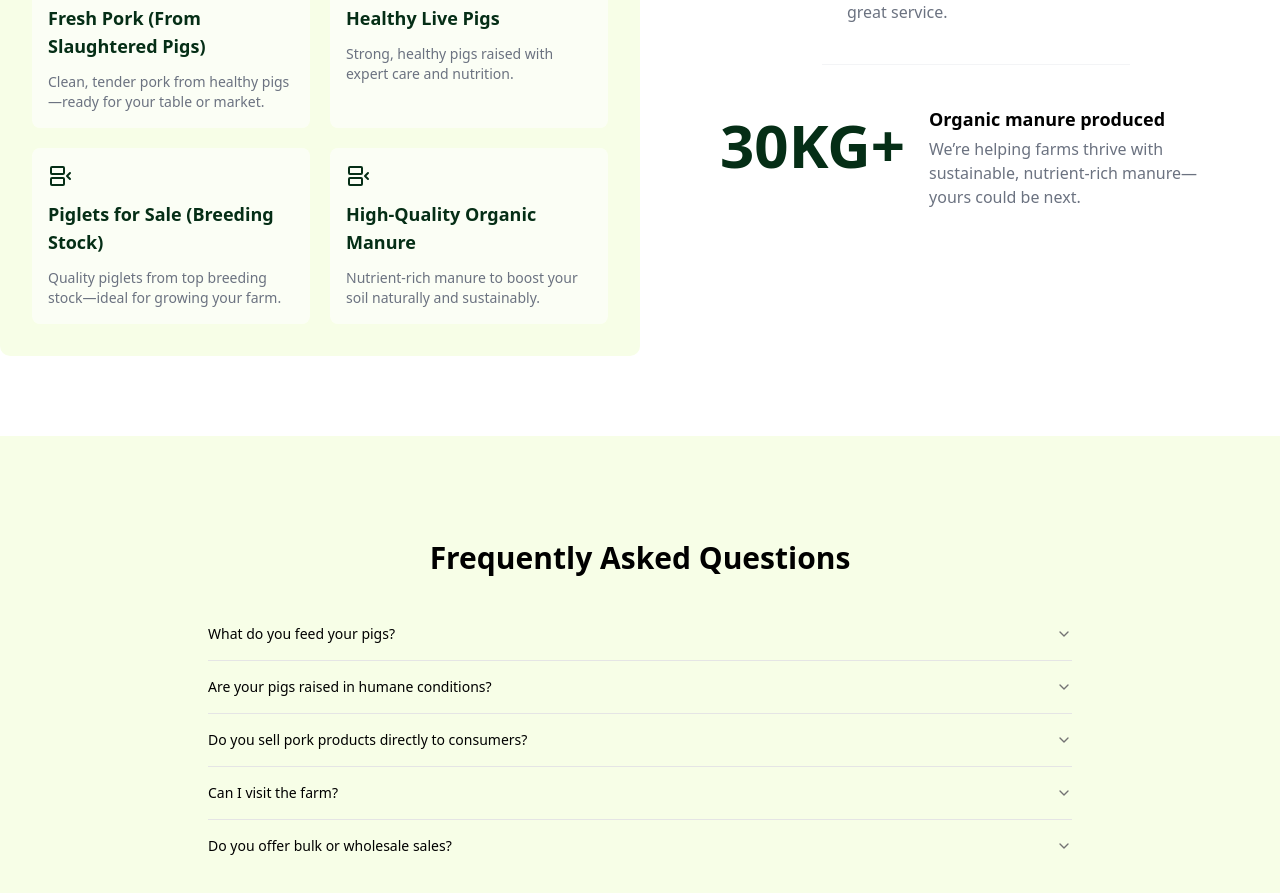
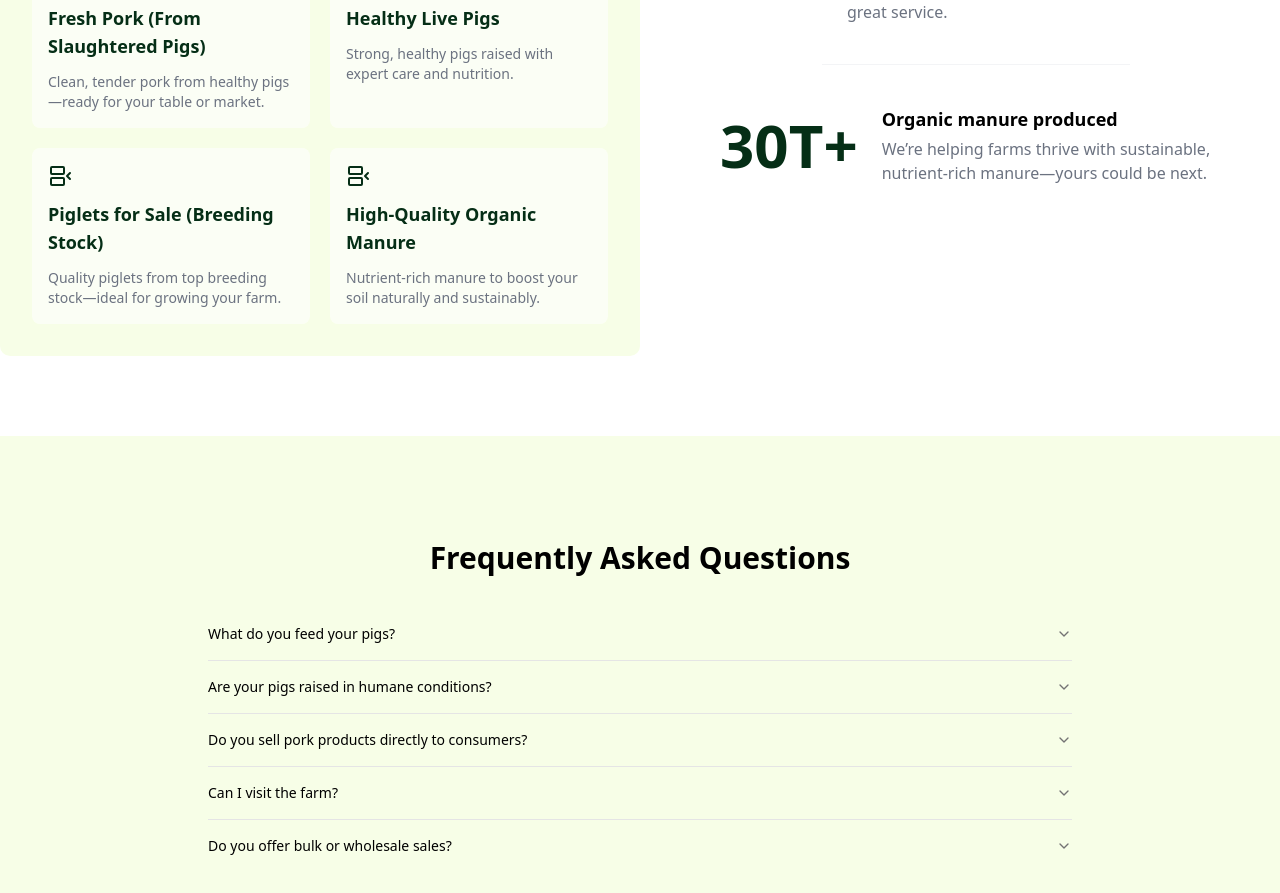
Before and after one commit to Delyc/ihinga-tech-client, a Next.js app: page / in a window 1280 px wide. Shown: the part 2681-3574 px from the top of the page. Built offline with nearby package versions, Linux system fonts and the light colour scheme.

Commit message:
feat: name

```diff
--- a/src/components/organisms/home.tsx
+++ b/src/components/organisms/home.tsx
@@ -100,7 +100,7 @@ const HomeC = () => {
                             <div className="h-[1px] w-3/5 bg-gray-100"></div>
 
                             <div className="flex gap-6 items-start">
-                                <H1>30KG+</H1>
+                                <H1>30T+</H1>
                                 <div className="flex flex-col gap-1 w-2/3">
                                     <H4>Organic manure produced</H4>
                                     <p className="text-primary-gray">We’re helping farms thrive with sustainable, nutrient-rich manure—yours could be next.</p>
```
